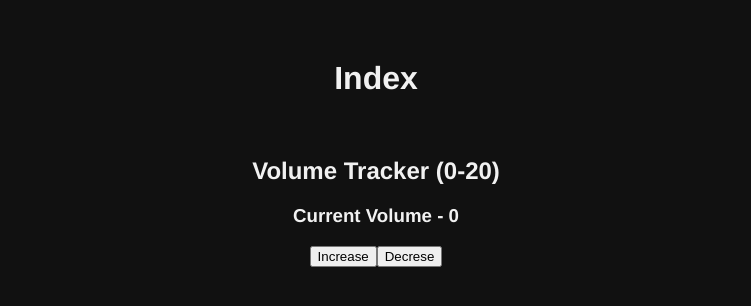
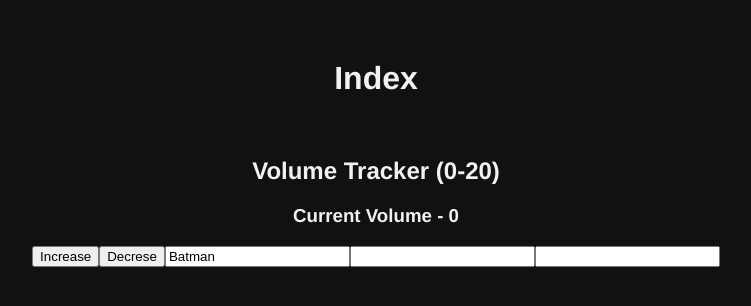
Before and after one commit to marcmatias/vuejs_studies, a Vue app: page / in a window 1280 px wide. Shown: the top 306 px of the page, without its empty margins (264-1015 px from the left). Built offline with nearby package versions, Linux system fonts and the light colour scheme.

Commit message:
Watcher update aula 28, Immediate and Deep

```diff
--- a/src/components/Watcher.vue
+++ b/src/components/Watcher.vue
@@ -4,6 +4,9 @@
   <div>
     <button @click="volume += 2">Increase</button>
     <button @click="volume -= 2">Decrese</button>
+    <input type="text" v-model="movie" />
+    <input type="text" v-model="movieInfo.title" />
+    <input type="text" v-model="movieInfo.actor" />
   </div>
 </template>
 
@@ -12,6 +15,11 @@ export default {
   data() {
     return {
       volume: 0,
+      movie: "Batman",
+      movieInfo: {
+        title: "",
+        actor: "",
+      },
     };
   },
   methods: {},
@@ -24,6 +32,20 @@ export default {
         );
       }
     },
+    movie: {
+      handler(newValue) {
+        console.log(
+          `Calling API with movie name = ${newValue.title} and actor = ${newValue.actor}`
+        );
+      },
+      immediate: true,
+    },
+    movieInfo: {
+      handler(newValue) {
+        console.log(`Calling API with movie with title = ${newValue}`);
+      },
+      deep: true,
+    },
   },
 };
 </script>
```
